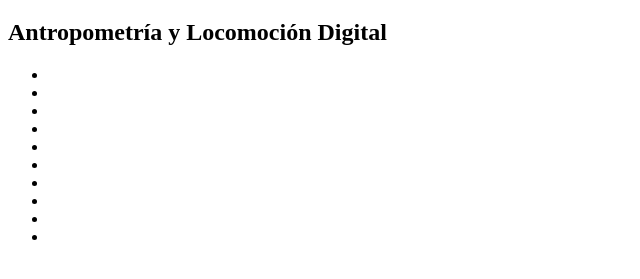
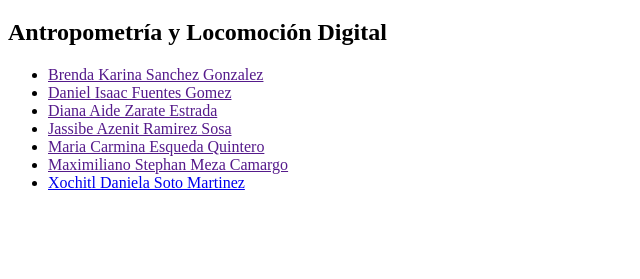
Before and after one commit to beztao01/antropometria, a plain HTML site: page html/ingenieros.html in a window 1280 px wide. Shown: the part 61-340 px from the top of the page, without its empty margins (0-640 px from the left). Drawn offline with Linux system fonts and the light colour scheme.

Commit message:
enlaces inges

```diff
--- a/html/ingenieros.html
+++ b/html/ingenieros.html
@@ -13,16 +13,14 @@
         Antropometría y Locomoción Digital
     </h2>
     <ul>
-        <li></li>
-        <li></li>
-        <li></li>
-        <li></li>
-        <li></li>
-        <li></li>
-        <li></li>
-        <li></li>
-        <li></li>
-        <li></li>
+        <li><a href="" rel="noopener noreferrer">Brenda Karina Sanchez Gonzalez</a></li>
+        <li><a href="" rel="noopener noreferrer">Daniel Isaac Fuentes Gomez</a></li>
+        <li><a href="" rel="noopener noreferrer">Diana Aide Zarate Estrada</a></li>
+        <li><a href="" rel="noopener noreferrer">Jassibe Azenit Ramirez Sosa</a></li>
+        <li><a href="" rel="noopener noreferrer">Maria Carmina Esqueda Quintero</a></li>
+        <li><a href="" rel="noopener noreferrer">Maximiliano Stephan Meza Camargo</a></li>
+        <li><a href="https://hannaantro.my.canva.site/?classId=012eceee-d40d-4870-9df2-ec4bdc7d6623&assignmentId=126ff639-b95d-450c-8915-c41df51791b2&submissionId=fb176427-f545-acf8-d84c-2cff244db465" rel="noopener noreferrer">Xochitl Daniela Soto Martinez</a></li>
+
     </ul>
 </body>
 </html>
```
